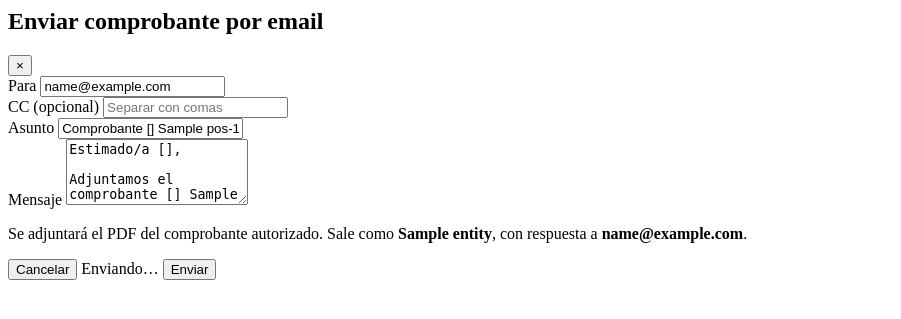
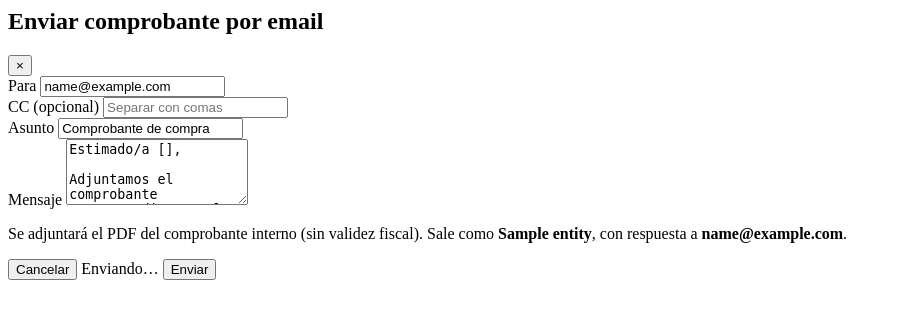
Before and after one commit to JohnnySalvati/Balance360, a FastAPI app: template src/balance360/templates/invoices/email_modal.html in a window 1280 px wide. Shown: the top 319 px of the page, without its empty margins (0-901 px from the left). Run offline with FastAPI, Linux system fonts and the light colour scheme; the template is opened without the code that fills it: most values are stand-ins (such as "Sample title", 1, 10 or a date in 2020); parts of the project's set-up code (start-up, migrations or seed data) failed here and were passed over.

Commit message:
feat(invoices): el mail del comprobante informal se nombra por tipo
Al habilitarse el envío por email del informal, el asunto y el cuerpo del modal
quedaban con la letra y la numeración que un informal no tiene: "Comprobante  -"
y "Adjuntamos el comprobante  -.". Ahora se nombran "Comprobante de venta" /
"Comprobante de compra", igual que el título del PDF, y la nota al pie aclara
que el adjunto es el comprobante interno sin validez fiscal.

Co-Authored-By: Claude Sonnet 5 <noreply@anthropic.com>
Claude-Session: https://claude.ai/code/session_015oDziAD1vMzD4WQi258A1V

```diff
--- a/src/balance360/templates/invoices/email_modal.html
+++ b/src/balance360/templates/invoices/email_modal.html
@@ -1,3 +1,11 @@
+{# Como se nombra el comprobante en el asunto y el cuerpo. El fiscal lleva letra
+   y numeracion; el informal no tiene ninguna de las dos, asi que se nombra por
+   tipo — igual que el titulo del PDF (pdf_informal.html). #}
+{% if invoice.is_fiscal_document %}
+    {% set comp_ref = "Comprobante " ~ invoice.voucher_type.value ~ " " ~ invoice.pos ~ "-" ~ invoice.number %}
+{% else %}
+    {% set comp_ref = "Comprobante de venta" if invoice.invoice_type.value == "sale" else "Comprobante de compra" %}
+{% endif %}
 <div id="modal" class="fixed inset-0 z-50 flex items-center justify-center bg-black/40">
     <div class="bg-white rounded-lg shadow-xl w-full max-w-md p-6">
         <div class="flex justify-between items-center mb-4">
@@ -37,7 +45,7 @@
             <div class="flex flex-col gap-1">
                 <label class="text-xs text-gray-500">Asunto</label>
                 <input type="text" name="subject" required maxlength="200"
-                       value="Comprobante {{ invoice.voucher_type.value }} {{ invoice.pos }}-{{ invoice.number }}"
+                       value="{{ comp_ref }}"
                        class="border rounded px-3 py-2 text-sm">
             </div>
 
@@ -49,7 +57,7 @@
                 <textarea name="body" rows="4"
                           class="border rounded px-3 py-2 text-sm">Estimado/a {{ invoice.contact.name }},
 
-Adjuntamos el comprobante {{ invoice.voucher_type.value }} {{ invoice.pos }}-{{ invoice.number }}.
+{% if invoice.is_fiscal_document %}Adjuntamos el comprobante {{ invoice.voucher_type.value }} {{ invoice.pos }}-{{ invoice.number }}.{% else %}Adjuntamos el comprobante correspondiente a la operación.{% endif %}
 
 Saludos.{% if invoice.entity.email_signature %}
 
@@ -57,7 +65,7 @@ Saludos.{% if invoice.entity.email_signature %}
             </div>
 
             <p class="text-xs text-gray-400">
-                Se adjuntará el PDF del comprobante autorizado.
+                {% if invoice.is_fiscal_document %}Se adjuntará el PDF del comprobante autorizado.{% else %}Se adjuntará el PDF del comprobante interno (sin validez fiscal).{% endif %}
                 Sale como <strong>{{ invoice.entity.email_display_name or invoice.entity.name }}</strong>{% if invoice.entity.email_reply_to %},
                 con respuesta a <strong>{{ invoice.entity.email_reply_to }}</strong>{% endif %}.
             </p>
```
Also changed, not shown: tests/test_invoice_print.py (+15 -0 lines).
